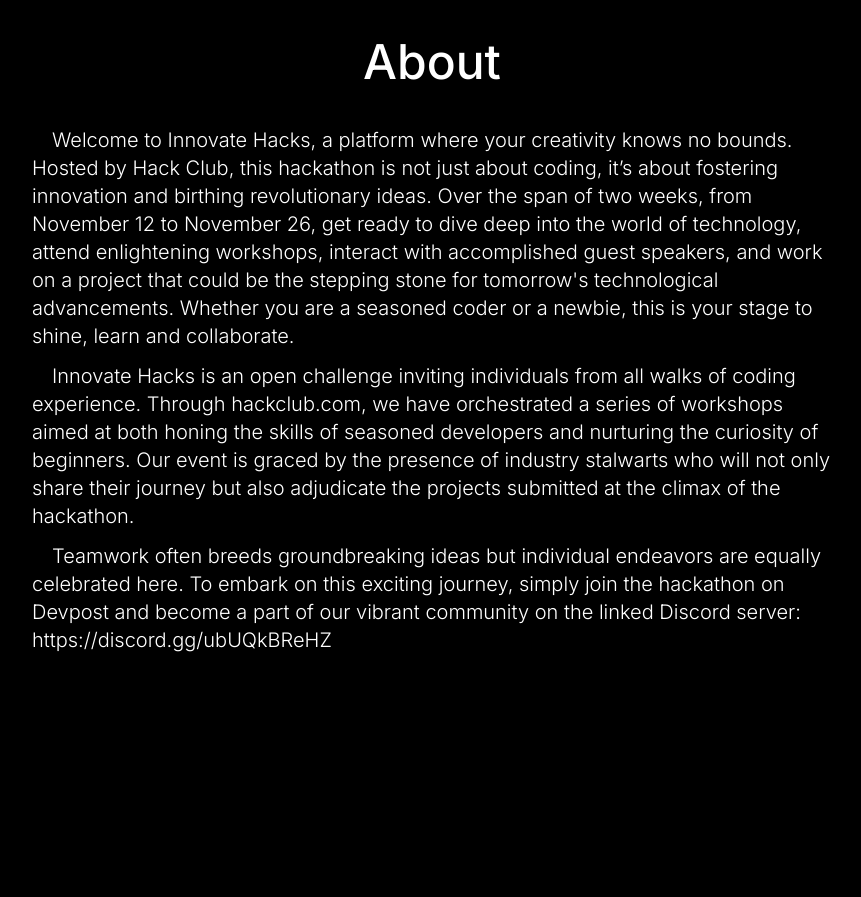
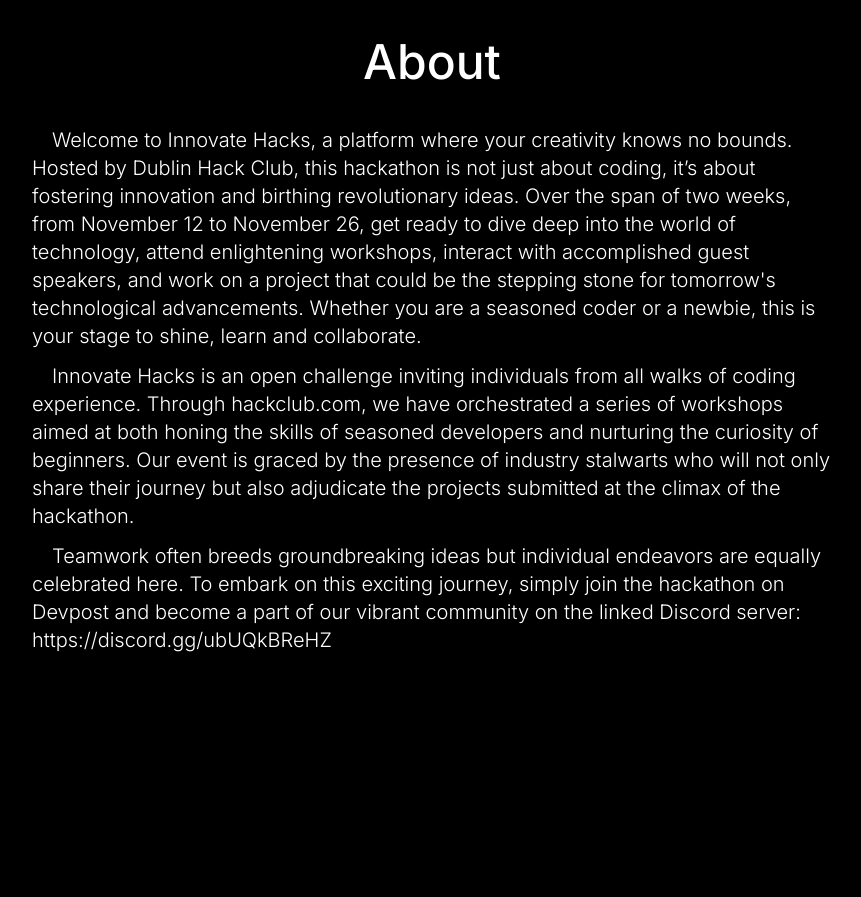
Before and after one commit to ItsJustLukas78/DHCInnovateHacks, a Next.js app: page / in a window 1280 px wide. Shown: the part 860-1757 px from the top of the page, without its empty margins (208-1069 px from the left). Built offline with nearby package versions, Linux system fonts and the light colour scheme.

Commit message:
Minor About Me Change

```diff
--- a/src/app/page.tsx
+++ b/src/app/page.tsx
@@ -58,7 +58,7 @@ export default function Home() {
             <div className="flex flex-col gap-3">
               <p className="text-xl font-light leading-7">
                 &emsp;Welcome to Innovate Hacks, a platform where your creativity knows no bounds.
-                Hosted by Hack Club, this hackathon is not just about coding, it’s about fostering
+                Hosted by Dublin Hack Club, this hackathon is not just about coding, it’s about fostering
                 innovation and birthing revolutionary ideas. Over the span of two weeks, from
                 November 12 to November 26, get ready to dive deep into the world of technology,
                 attend enlightening workshops, interact with accomplished guest speakers, and work
```
